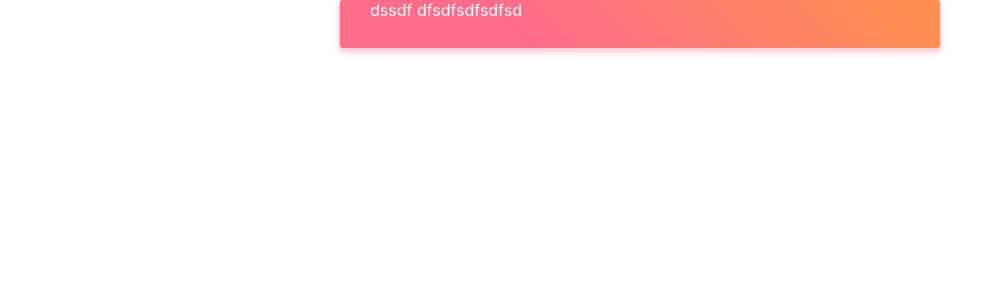
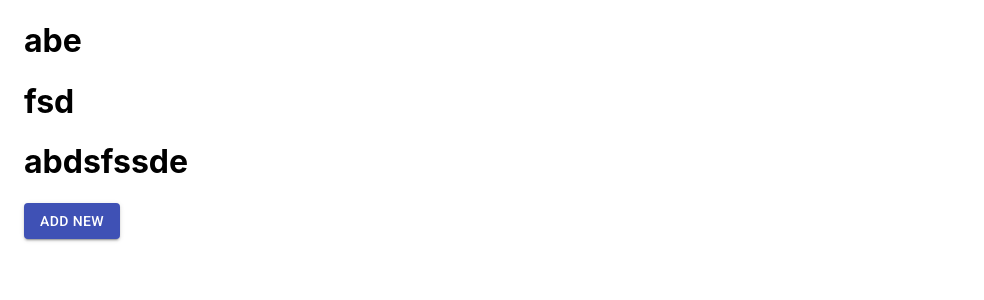
Before and after one commit to urmirahman/my-to-do-list, a React (Create React App) app: page / in a window 1280 px wide. Shown: the top 300 px of the page, without its empty margins (0-984 px from the left). Built offline with nearby package versions, Linux system fonts and the light colour scheme.

Commit message:
😋:setting array of abjects in alocal array

```diff
--- a/src/App.js
+++ b/src/App.js
@@ -1,36 +1,21 @@
-import { Container } from "@material-ui/core";
+import React, { useState } from "react";
+import { Container ,Button} from "@material-ui/core";
 import { makeStyles } from "@material-ui/styles";
-import {useMediaQuery} from '@material-ui/core'
+import { useMediaQuery } from "@material-ui/core";
 function App() {
-  const classes = useStyles();
-  const matches = useMediaQuery('(min-width:600px)')
+  const [taskType, setTaskType] = useState([
+    {name:'abe'}, {name:'fsd'}, {name:'abdsfssde'},
+  ]);
+  //localStorage.setItem("lastname", JSON.stringify(taskType));
+  //let separte = localStorage.getItem("lastname").split('][')
+  console.log(JSON.parse(localStorage.getItem("lastname")))
   return (
     <div className="App">
-      <Container className={` ${matches ? classes.container : classes.testMedia} `}> dssdf dfsdfsdfsdfsd</Container>
+      <Container>{taskType.map((type)=>(<h1>{type.name}</h1>))}
+      <Button onClick={(e)=>{e.preventDefault(); setTaskType(prevtype =>([...prevtype , {name:'new type'}]));  localStorage.setItem("lastname", JSON.stringify(taskType));} } variant="contained" color="primary">Add new</Button>
+      </Container>
     </div>
   );
 }
 
 export default App;
-
-const useStyles = makeStyles({
-  container: {
-    background: 'linear-gradient(45deg, #FE6B8B 30%, #FF8E53 90%)',
-    border: 0,
-    borderRadius: 3,
-    boxShadow: '0 3px 5px 2px rgba(255, 105, 135, .3)',
-    color: 'white',
-    height: 48,
-    width : 600,
-    padding: '0 30px',
-  },
-  testMedia:{
-    background: 'linear-gradient(45deg, blue 30%, indigo 90%)',
-    border: 0,
-    borderRadius: 3,
-    boxShadow: '0 3px 5px 2px rgba(255, 105, 135, .3)',
-    color: 'white',
-    height: 48,
-    padding: '0 30px',
-  }
-});
```
Also changed, not shown: src/pages/Example.jsx (added, +40 -0 lines).
